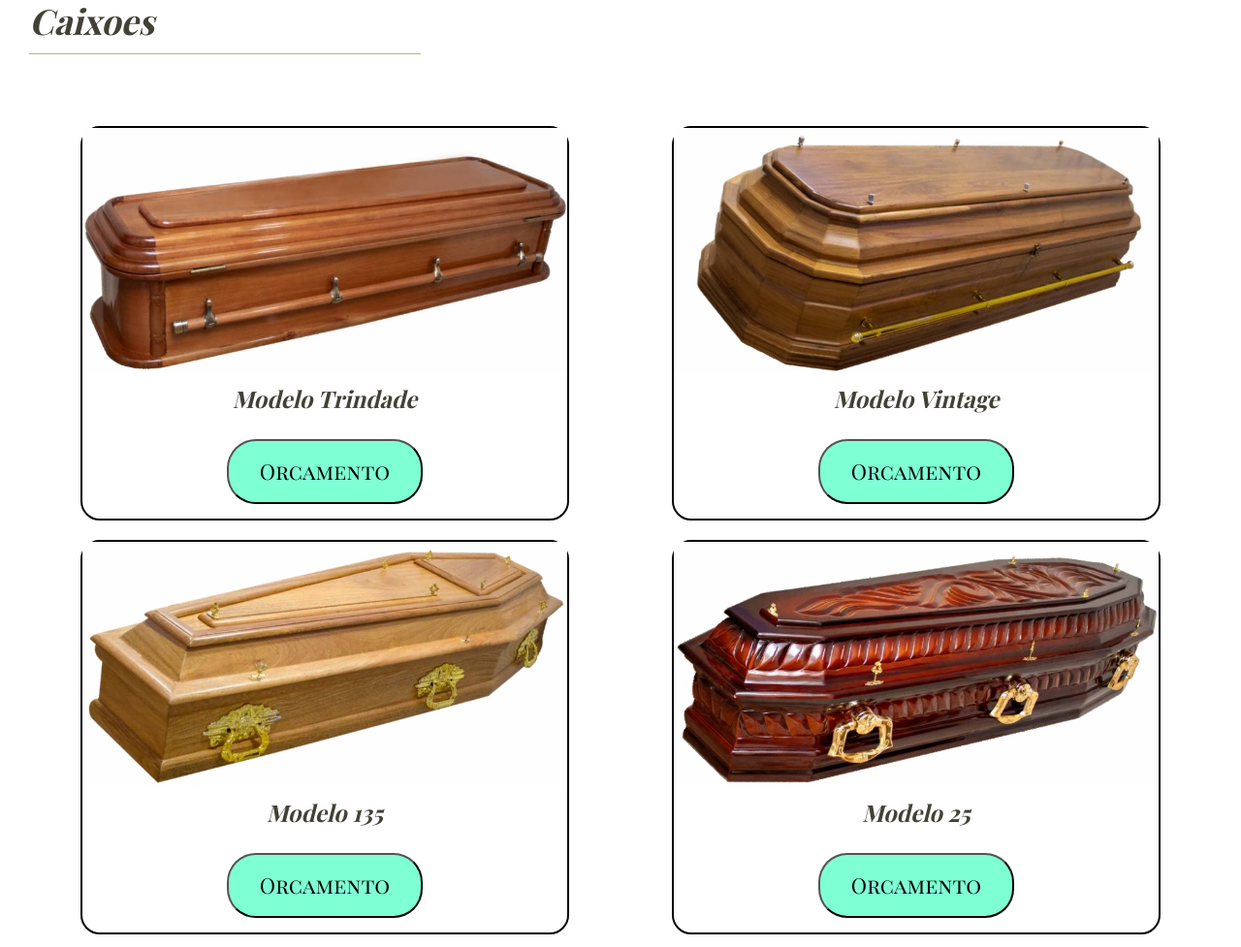
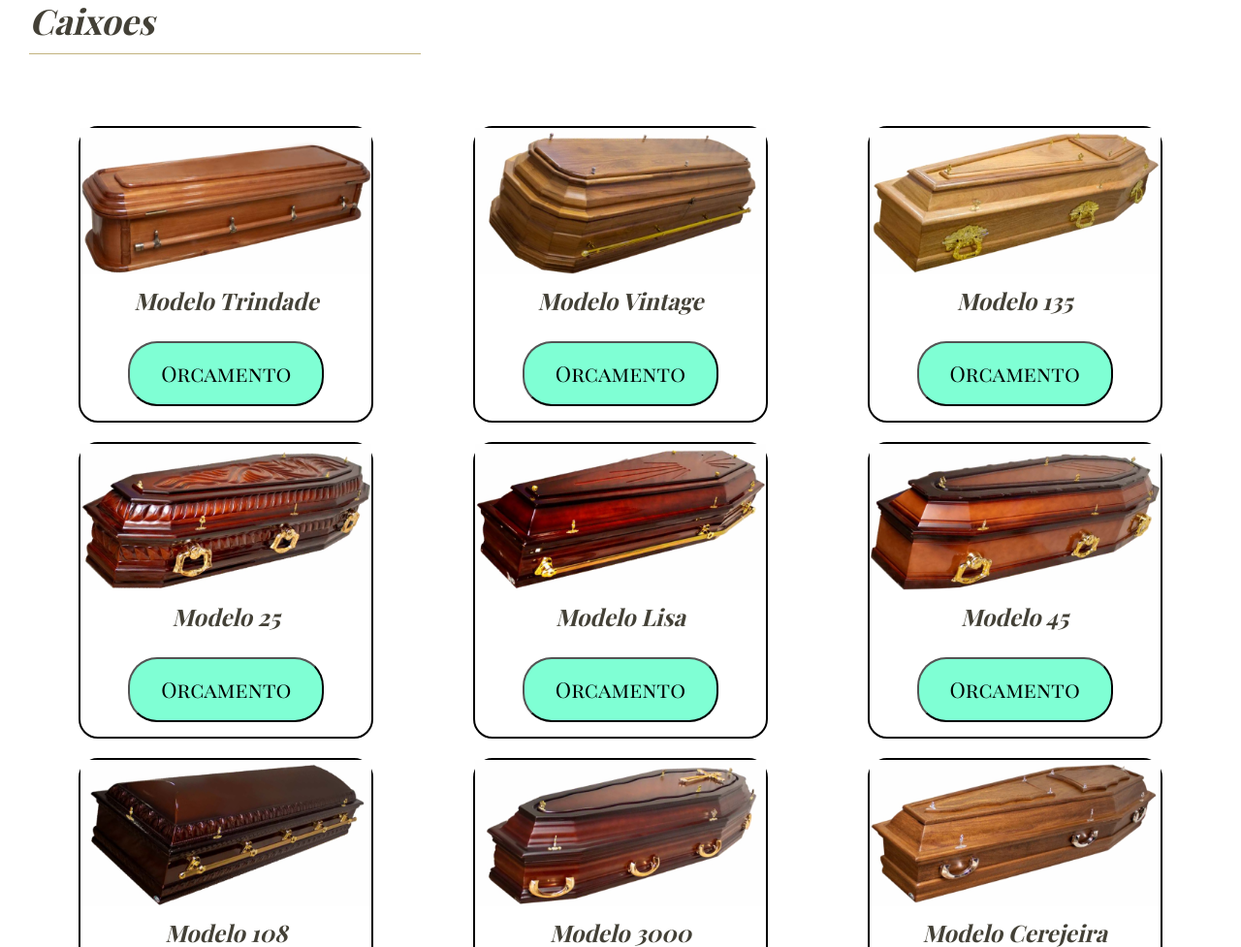
Before and after one commit to funerariadescansoeterno/funerariadescansoeterno.github.io, a website: page index.html in a window 1280 px wide. Shown: the part 2472-3449 px from the top of the page at 97% size. Drawn offline with nearby package versions, Linux system fonts and the light colour scheme; a web font is replaced by a local one.

Commit message:
Update style.css

```diff
--- a/css/style.css
+++ b/css/style.css
@@ -45,7 +45,7 @@ time, mark, audio, video {
 }
 
 .ImgCaixoes {
-  max-width: 500px !important;
+  max-width: 300px !important;
   width: 60vw;
 }
 .buttonOrcamento{
```
